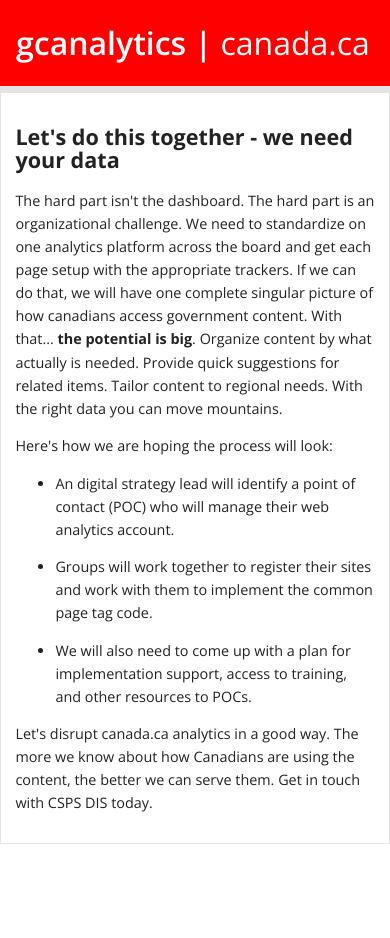
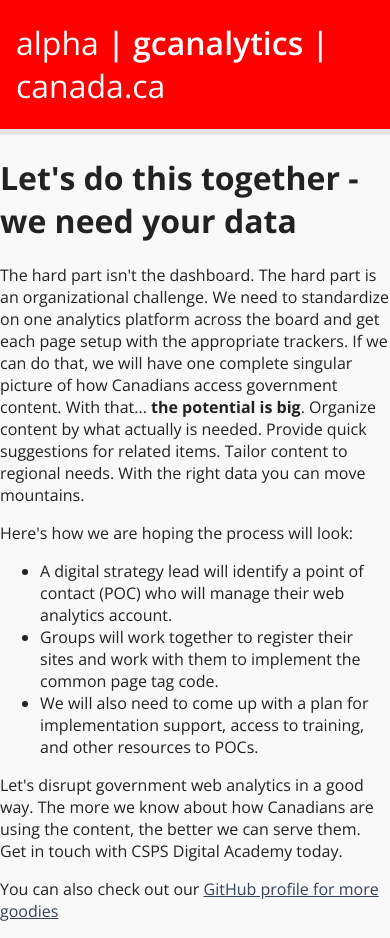
Before and after one commit to DIS-SIN/gcanalytics, a Flask app: page /gca-dashboard/get-involved in a window 390 px wide. Before the commit the page ends 844 px from the top, so only its background shows below. Run offline with Flask 2, Linux system fonts and the light colour scheme.

Commit message:
CSS Responsive fixes. Text updates

```diff
--- a/static/gca-launchpad/js/index.js
+++ b/static/gca-launchpad/js/index.js
@@ -5,9 +5,9 @@
 
 	var reports = {
 		"report_names": [
-			"downloads-en",//"downloads-fr",
-			"pages-en",//"pages-fr",
-			"videos-en",//"videos-fr"
+			"downloads-en","downloads-fr",
+			"pages-en","pages-fr",
+			"videos-en","videos-fr"
 		],
 		"report_to_icon": {
 			"downloads-en":"cloud-download","downloads-fr":"cloud-download",
--- a/templates/gca-dashboard/get-involved.html
+++ b/templates/gca-dashboard/get-involved.html
@@ -1,11 +1,11 @@
 <!DOCTYPE html>
 <html lang="en">
   <head>
-    <title>Analytics | Canada.ca</title>
+    <title>alpha | gcanalytics | The Canadian government's web traffic (alpha).</title>
     <meta charset="utf-8">
     <meta http-equiv="X-UA-Compatible" content="IE=Edge">
 
-    <link rel="stylesheet" href="../css/public_analytics.css">
+    <link rel="stylesheet" href="{{url_for('static', filename='gca-dashboard/css/public_analytics.css')}}">
 
     <!--[if lte IE 9]>
     <script src="js/vendor/aight.v2.min.js"></script>
@@ -17,19 +17,17 @@
 
     <header id="splash_header">
       <div class="header_container">
-        <h1>gcanalytics | <a href="http://www.canada.ca">canada.ca</a></h1>
+        <h1><a href="{{url_for('gca-dashboard.render_dash')}}">alpha</a> | gcanalytics | <a href="http://www.canada.ca">canada.ca</a></h1>
       </div>
       <div id="color_bar"></div>
     </header>
 
-    <div class="container">
-
-      <section id="agencies">
+    <div class="get_involved">
 
         <h1>Let's do this together - we need your data</h1>
 
         <p>
-          The hard part isn't the dashboard. The hard part is an organizational challenge. We need to standardize on one analytics platform across the board and get each page setup with the appropriate trackers. If we can do that, we will have one complete singular picture of how canadians access government content. With that... <strong>the potential is big</strong>. Organize content by what actually is needed. Provide quick suggestions for related items. Tailor content to regional needs. With the right data you can move mountains.
+          The hard part isn't the dashboard. The hard part is an organizational challenge. We need to standardize on one analytics platform across the board and get each page setup with the appropriate trackers. If we can do that, we will have one complete singular picture of how Canadians access government content. With that... <strong>the potential is big</strong>. Organize content by what actually is needed. Provide quick suggestions for related items. Tailor content to regional needs. With the right data you can move mountains.
         </p>
 
         <p>
@@ -38,7 +36,7 @@
 
         <ul>
           <li>
-            An digital strategy lead will identify a point of contact (POC) who will manage their web analytics account.
+            A digital strategy lead will identify a point of contact (POC) who will manage their web analytics account.
           </li>
           <li>
             Groups will work together to register their sites and work with them to implement the common page tag code.
@@ -49,10 +47,11 @@
         </ul>
 
         <p>
-          Let's disrupt canada.ca analytics in a good way. The more we know about how Canadians are using the content, the better we can serve them. Get in touch with CSPS DIS today.
+          Let's disrupt government web analytics in a good way. The more we know about how Canadians are using the content, the better we can serve them. Get in touch with CSPS Digital Academy today.
         </p>
-
-      </section>
+        <p>
+          You can also check out our <a href="https://github.com/CSPS-EFPC-DAAN">GitHub profile for more goodies</a>
+        </p>
 
     </div>
   </body>
--- a/templates/gca-dashboard/index.html
+++ b/templates/gca-dashboard/index.html
@@ -372,9 +372,10 @@
       <section id="explanation">
         <h3>About this site</h3>
         <p>
-          This data is collected from the existing <a href="https://www.canada.ca/en/analytics.html">https://www.canada.ca/en/analytics.html</a>, and reshaped into JSON data by a small python html extractor which can be used by the dashboard code built by 18F for the analytics.usa.gov site. We used this as a starting point for our own d3 based web analytics reports. The data shown here is for example purposes only. The data doesn't have all the websites we need included, but it does have enough data to show what it can do. Thanks to all our friends both sides of the border. Open source inspires innovation!
+          We went from idea to alpha in 3 business days. This data is collected from the existing <a href="https://www.canada.ca/en/analytics.html">https://www.canada.ca/en/analytics.html</a>, and reshaped into JSON data by a small python html extractor which can be used by the dashboard code originally built by 18F for the analytics.usa.gov site. We used this as a starting point for our own d3 based web analytics reports. The data shown here is for example purposes only. The data doesn't have all the websites we need included, but it does have enough data to show what it can do. Thanks to all our friends both sides of the border. Open source inspires innovation!
         </p>
-        <p>This site is an alpha experiment by <strong>CSPS Digital Academy</strong></p>
+        <p>This site is an alpha experiment by <strong>CSPS Digital Academy</strong>. You can also check out our <a href="https://github.com/CSPS-EFPC-DAAN">GitHub profile</a> for more content.
+        </p>
       </section>
 
       <section class="three_column">
--- a/templates/gca-launchpad/index.html
+++ b/templates/gca-launchpad/index.html
@@ -14,7 +14,7 @@
 <body>
 
 <div class="container">
-    <h1>alpha | gca-launchpad | <a class="splash_link" href="http://www.canada.ca">canada.ca</a><span>a dynamic web traffic driven dashboard <strong>built from what Canadians are accessing the most</strong></span></h1>
+    <h1 class="container"><a class="splash_link" href="{{url_for('gca-dashboard.render_dash')}}">alpha</a> | gca-launchpad | <a class="splash_link" href="http://www.canada.ca">canada.ca</a><span>a dynamic web traffic driven dashboard <strong>built from what Canadians are accessing the most</strong></span></h1>
 </div>
 
 <div class="tiles-grid container" id="tileview">
```
Also changed, not shown: static/gca-dashboard/sass/public_analytics.css.scss (+7 -1 lines), static/gca-launchpad/css/gca-launchpad.css (+15 -3 lines).
